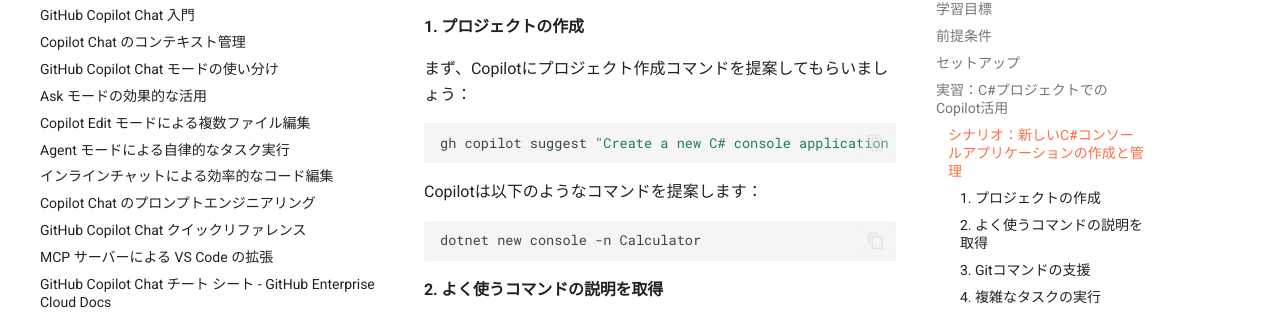
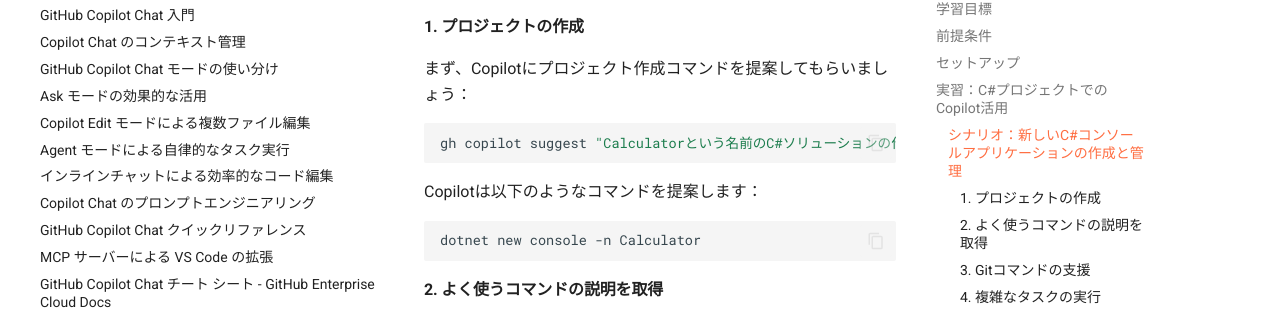
Before and after one commit to nuitsjp/all-of-github-copilot, an MkDocs documentation site: the page built from docs/04-using-github-copilot-in-the-command-line.md, in a window 1280 px wide and 900 px high, scrolled down 1304 px. Shown: the part 126-441 px from the top of the window. Built offline with MkDocs 1.6.1 and Material for MkDocs 9.7.7, drawn with Linux system fonts in a browser that asks for light colours; comment, search, counter and statistics services are not loaded.

Commit message:
計画モードのツールリストに 'assign_copilot_to_issue' を追加; コマンドラインドキュメントのプロジェクト作成コマンドを日本語に翻訳

````diff
--- a/docs/04-using-github-copilot-in-the-command-line.md
+++ b/docs/04-using-github-copilot-in-the-command-line.md
@@ -48,7 +48,7 @@ GitHub Copilotは、IDE内でのコード補完だけでなく、コマンドラ
 まず、Copilotにプロジェクト作成コマンドを提案してもらいましょう：
 
 ```shell
-gh copilot suggest "Create a new C# console application named Calculator"
+gh copilot suggest "Calculatorという名前のC#ソリューションの作り方"
 ```
 
 Copilotは以下のようなコマンドを提案します：
````
Also changed, not shown: .github/chatmodes/plan.chatmode.md.
